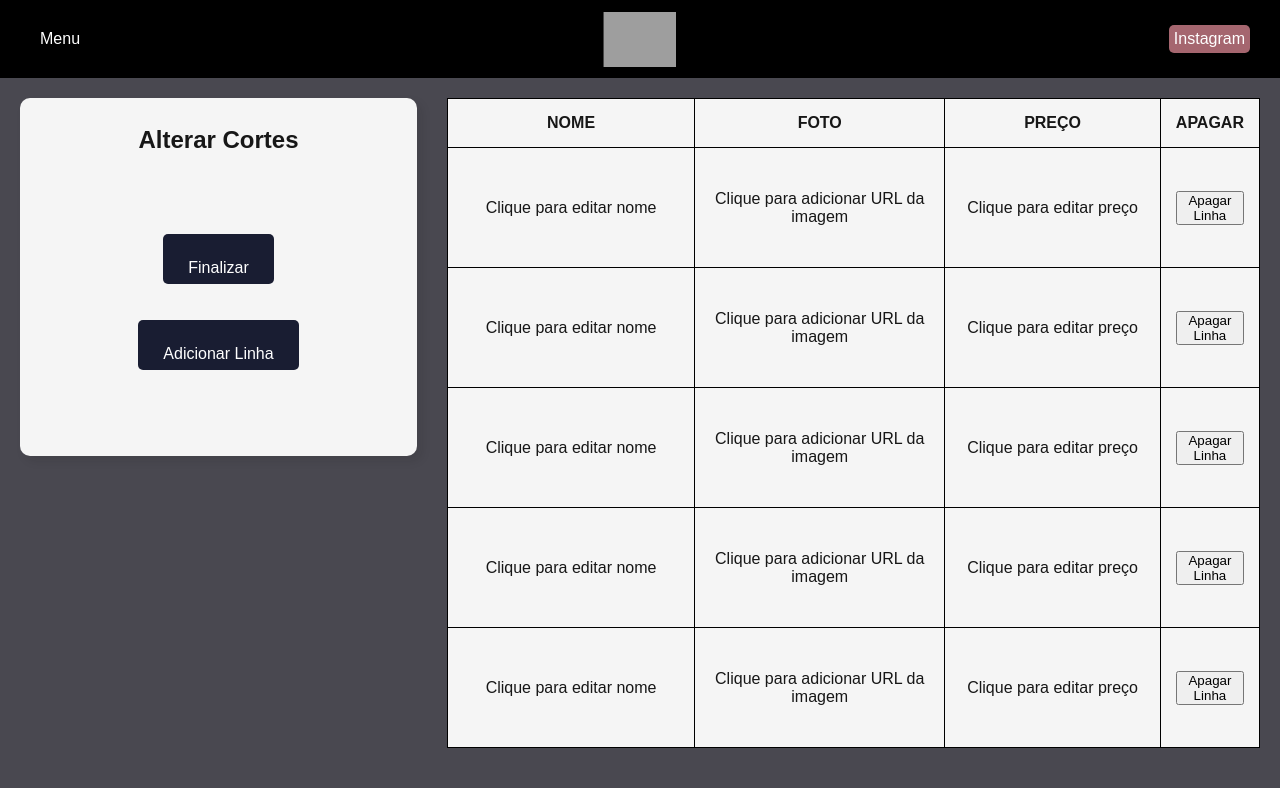
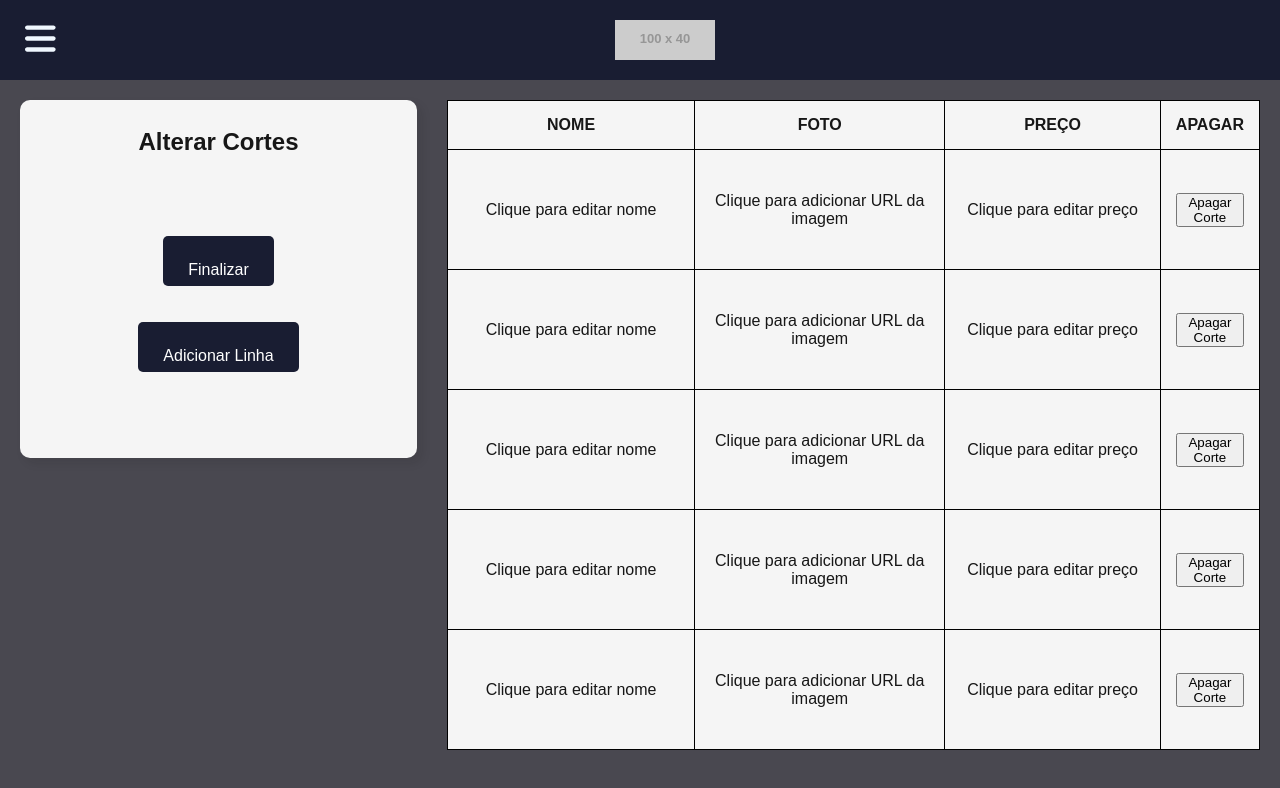
Before and after one commit to fabiotsouza/projeto, a Next.js app: page /Jose in a window 1280 px wide. Shown: the top 788 px of the page. Built offline with nearby package versions, Linux system fonts and the light colour scheme; grey boxes are pictures that could not be loaded.

Commit message:
modificação basica

```diff
--- a/app/Jose/page.js
+++ b/app/Jose/page.js
@@ -1,7 +1,9 @@
 'use client'
-
+import "../components/Menu.js"
+import Menu from "../components/Menu";
 import { useState, useEffect } from "react";
 import "./projeto1.css";
+
 
 
 
@@ -79,16 +81,7 @@ function Pagina_jose() {
 
 
 
-
-      <div className="logo">
-        <button><i className="fa-solid fa-list"></i> Menu</button>
-        <img
-          src="https://img.freepik.com/vetores-premium/belos-cachos-de-cabelo-e-pente-de-tesoura_261524-3013.jpg?semt=ais_hybrid"
-          alt="Logo da Empresa"
-          className="logo-img"
-        />
-        <a href="https://gaming.amazon.com/home" target="_blank" className="logo-link">Instagram</a>
-      </div>
+      <Menu />
 
 
 
@@ -225,7 +218,7 @@ function Pagina_jose() {
 
                 {/* Botão Apagar */}
                 <td className="corte">
-                  <button onClick={() => apagarLinha(index)}>Apagar Linha</button>
+                  <button onClick={() => apagarLinha(index)}>Apagar Corte</button>
                 </td>
               </tr>
             ))}
```
Also changed, not shown: app/home_barbeiro/barbeiro.css (+19 -0 lines), app/home_barbeiro/page.js (+5 -2 lines).
